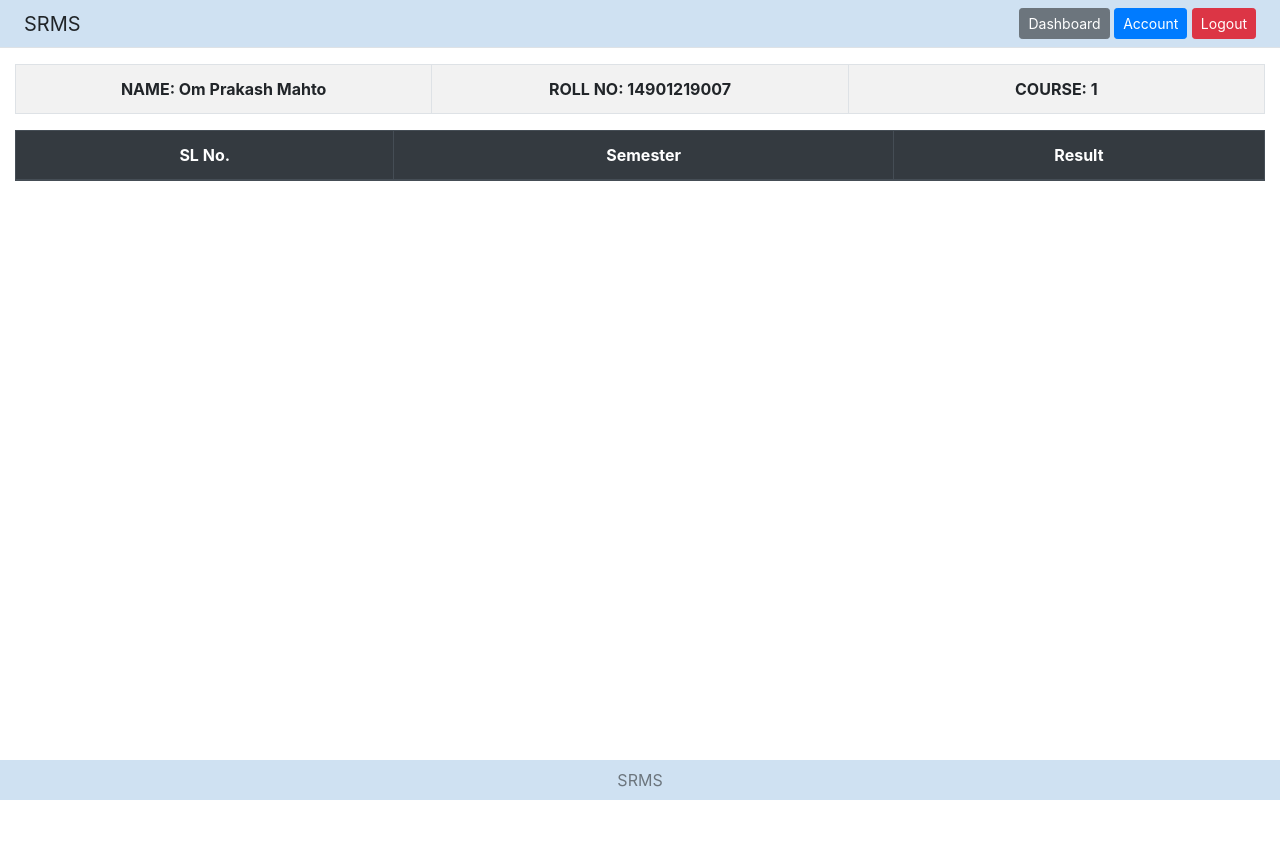
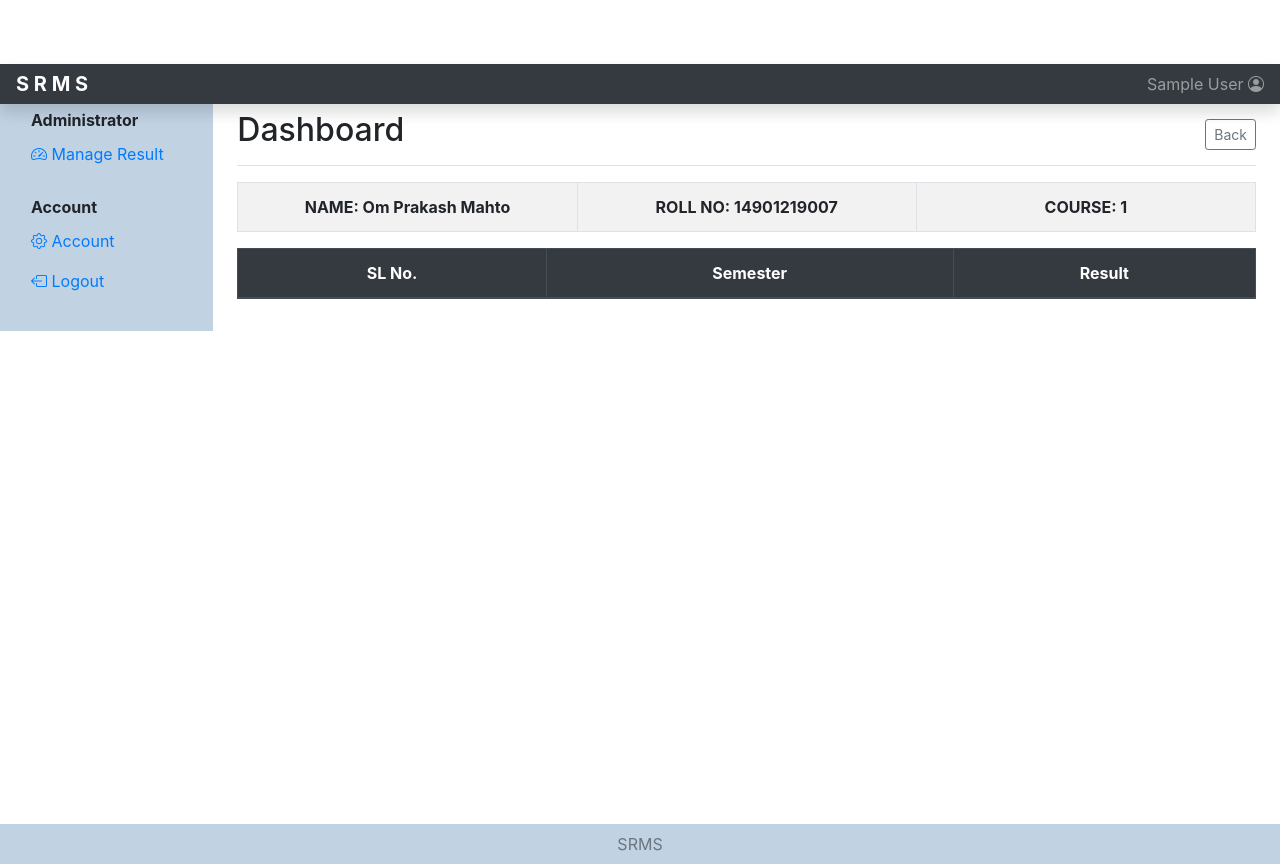
Before and after one commit to debashisda/srms, a PHP site: page /srms/teacher/moredetails.php?roll=14901219007 in a window 1280 px wide. Before the commit the page ends 800 px from the top, so only its background shows below. Run offline with PHP 8.4, Linux system fonts and the light colour scheme; the visitor is signed in with stand-in values (Sample User, id 1); data comes from the database, SQL or seed files in the repository; lists and menus that the app fills with data are empty; some libraries are stand-ins or nearby versions.

Commit message:
New Design

```diff
--- a/teacher/moredetails.php
+++ b/teacher/moredetails.php
@@ -15,22 +15,28 @@ mysqli_close($con);
 	<meta charset="utf-8">
 	<meta name="viewport" content="width=device-width, initial-scale=1, shrink-to-fit=no">
 	<link rel="stylesheet" href="https://cdn.jsdelivr.net/npm/bootstrap@4.6.1/dist/css/bootstrap.min.css">
+	<link rel="stylesheet" href="https://cdn.jsdelivr.net/npm/bootstrap-icons@1.3.0/font/bootstrap-icons.css">
 	<link rel="stylesheet" type="text/css" href="../css/teacher.css">
+	<link rel="stylesheet" type="text/css" href="../css/admin.css">
 	<title>SRMS</title>
 </head>
 <body class="d-flex flex-column h-100">
-	<header>
-		<div class="d-flex flex-column flex-md-row align-items-center p-2 px-md-4 mb-3 bg-light border-bottom">
-			<h5 class="my-0 mr-md-auto font-weight-normal">SRMS</h5>
-			<nav class="my-2 my-md-0">
-				<a href="dashboard.php" class="btn btn-secondary btn-sm">Dashboard</a>
-				<a href="account.php" class="btn btn-primary btn-sm">Account</a>
-				<a href="../logout.php" class="btn btn-danger btn-sm">Logout</a>
-			</nav>
-		</div>
-	</header>
-	<div class="container">
+	<?php include_once("../common/topbar.php");?>
+	<div class="container-fluid">
+        <div class="row">
+			<?php include_once("sidebar.php");?>
+			<main role="main" class="col-md-9 ml-sm-auto col-lg-10 px-md-4">
+				<div class="d-flex justify-content-between flex-wrap flex-md-nowrap align-items-center pt-3 pb-2 mb-3 border-bottom">
+                  	<h1 class="h2">Dashboard</h1>
+                  	<div class="btn-toolbar mb-2 mb-md-0">
+			          <div class="btn-group me-2">
+			            <a id="back" ><button type="button" class="btn btn-sm btn-outline-secondary">Back</button></a>
+			          </div>
+        			</div>
+               	</div>
+				<div class="row" style="padding-left: 15px;padding-right: 15px;">
 		<div class="table-responsive">
+
 			<table class="table table-bordered table-striped table-hover table-condensed">
 				<tbody>
 					<tr><th class="u-data">NAME: <?php echo $nm; ?></th><th class="u-data">ROLL NO: <?php echo $_GET['roll']; ?></th>
@@ -63,8 +69,14 @@ mysqli_close($con);
 			</table>
 		</div>
 	</div>
+</main>
+</div>
+</div>
+
+
+
 	<?php include('../common/footer.php'); ?>
-	<script src="https://cdn.jsdelivr.net/npm/jquery@3.5.1/dist/jquery.slim.min.js"></script>
-	<script src="https://cdn.jsdelivr.net/npm/bootstrap@4.6.1/dist/js/bootstrap.bundle.min.js"></script>
+	<script src="../js/backhref.js"></script>
+
 </body>
 </html>
```
